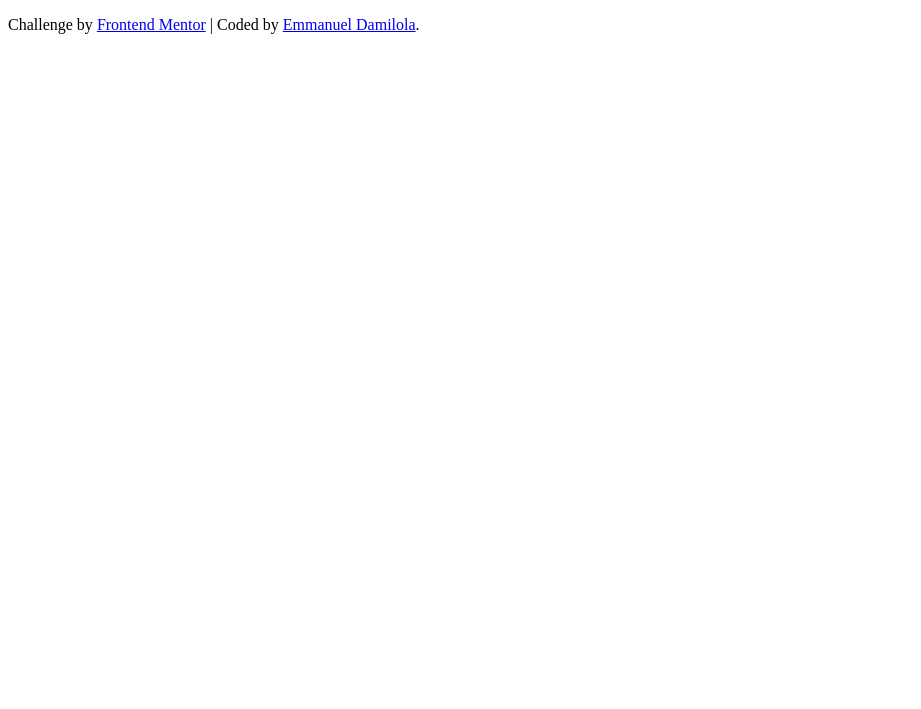
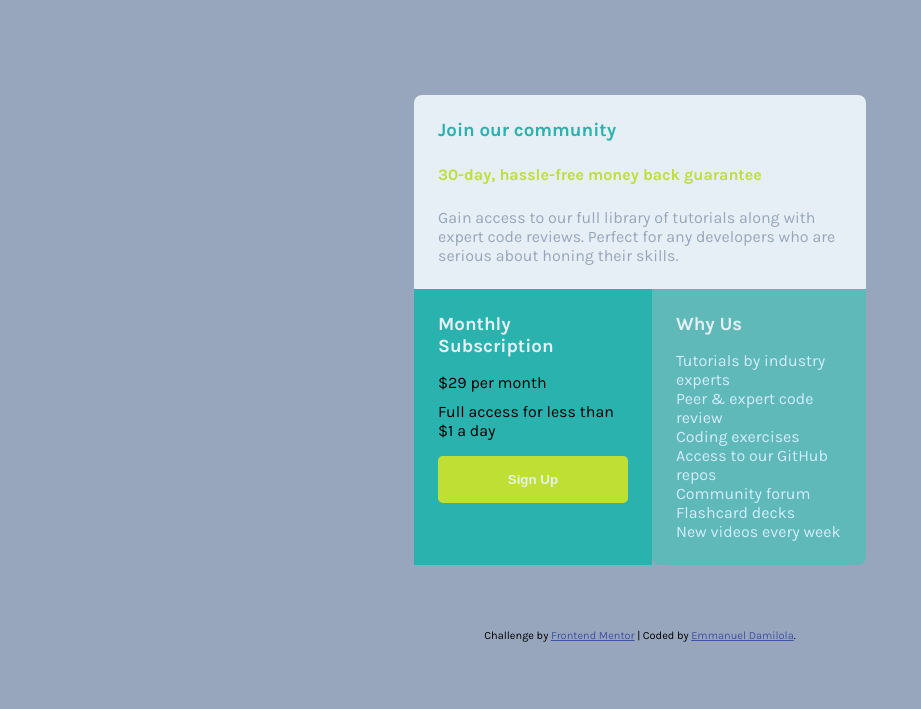
Before and after one commit to DAEM007/price-grid-tailwind, a plain HTML site: page index.html in a window 1280 px wide. Shown: the whole page, without its empty margins (0-921 px from the left). Drawn offline with Linux system fonts and the light colour scheme.

Commit message:
updates to price-grid-section

```diff
--- a/index.html
+++ b/index.html
@@ -10,17 +10,50 @@
       sizes="32x32"
       href="./images/favicon-32x32.png"
     />
+    <link rel="stylesheet" href="styles/styles.css" />
     <title>Frontend Mentor | Single Price Grid Component</title>
   </head>
   <body>
-    <!-- Join our community 30-day, hassle-free money back guarantee Gain access to
-    our full library of tutorials along with expert code reviews. Perfect for
-    any developers who are serious about honing their skills. Monthly
-    Subscription &dollar;29 per month Full access for less than &dollar;1 a day
-    Sign Up Why Us Tutorials by industry experts Peer &amp; expert code review
-    Coding exercises Access to our GitHub repos Community forum Flashcard decks
-    New videos every week -->
-
+    <section class="price-grid-section-wrapper">
+      <div class="price-grid-section-cards">
+        <div class="community-wrapper">
+          <h3 class="community-header">Join our community</h3>
+          <p class="community-sub-text">
+            30-day, hassle-free money back guarantee
+          </p>
+          <p class="community-description">
+            Gain access to our full library of tutorials along with expert code
+            reviews. Perfect for any developers who are serious about honing
+            their skills.
+          </p>
+        </div>
+        <div class="subscription-and-why-wrapper">
+          <div class="subscription-wrapper">
+            <h3 class="subscription-header">Monthly Subscription</h3>
+            <div class="subscription-price">
+              <span class="price-digit"> &dollar;29</span>
+              <span class="price-text">per month</span>
+              <p class="subscription-text">
+                Full access for less than &dollar;1 a day
+              </p>
+            </div>
+            <button class="sign-up-btn">Sign Up</button>
+          </div>
+          <div class="why-us-wrapper">
+            <h3 class="why-us-header">Why Us</h3>
+            <div class="reasons">
+              <p class="reason">Tutorials by industry experts</p>
+              <p class="reason">Peer &amp; expert code review</p>
+              <p class="reason">Coding exercises</p>
+              <p class="reason">Access to our GitHub repos</p>
+              <p class="reason">Community forum</p>
+              <p class="reason">Flashcard decks</p>
+              <p class="reason">New videos every week</p>
+            </div>
+          </div>
+        </div>
+      </div>
+    </section>
     <footer>
       <p class="attribution">
         Challenge by
--- a/styles/styles.css
+++ b/styles/styles.css
@@ -11,8 +11,10 @@
 /* variables */
 :root {
   --cyan-primary: hsl(179, 62%, 43%);
+  --cyan-light-primary: hsl(179, 39%, 55%);
   --bright-yellow-primary: hsl(71, 73%, 54%);
   --light-gray: hsl(204, 43%, 93%);
+  --light-gray-light: hsl(204, 88%, 91%);
   --grayish-blue: hsl(218, 22%, 67%);
   --font-body: 16px;
   --font-400: 400;
@@ -22,8 +24,100 @@
 /* mobile styles */
 html,
 body {
+  background: var(--grayish-blue);
   font-family: "Karla", sans-serif;
   font-size: var(--font-body);
+  display: flex;
+  flex-direction: column;
+  align-items: center;
+  justify-content: center;
+  height: 100vh;
+}
+
+.price-grid-section-wrapper {
+  max-width: 500px;
+  padding-inline: 1.5rem;
+  display: flex;
+  flex-direction: column;
+}
+
+.price-grid-section-wrapper .price-grid-section-cards {
+  border-radius: 0.3rem;
+}
+
+/* === shared styles start === */
+.price-grid-section-wrapper .community-wrapper,
+.subscription-and-why-wrapper .subscription-wrapper,
+.subscription-and-why-wrapper .why-us-wrapper {
+  padding: 1.5rem;
+}
+/* === shared styles end === */
+
+.price-grid-section-wrapper .community-wrapper {
+  display: flex;
+  flex-direction: column;
+  gap: 1.5rem;
+  background: var(--light-gray);
+  border-top-left-radius: 0.5rem;
+  border-top-right-radius: 0.5rem;
+}
+
+.community-wrapper .community-header {
+  color: var(--cyan-primary);
+}
+
+.community-wrapper .community-sub-text {
+  color: var(--bright-yellow-primary);
+  font-weight: var(--font-700);
+}
+
+.community-wrapper .community-description {
+  color: var(--grayish-blue);
+}
+
+.price-grid-section-wrapper .subscription-and-why-wrapper {
+  display: flex;
+  flex-direction: column;
+}
+
+.subscription-and-why-wrapper .subscription-wrapper {
+  display: flex;
+  flex-direction: column;
+  gap: 1rem;
+  background: var(--cyan-primary);
+}
+
+.subscription-wrapper .subscription-header {
+  color: var(--light-gray);
+}
+
+.subscription-wrapper .subscription-price .subscription-text {
+  margin-top: 10px;
+}
+
+.subscription-wrapper .sign-up-btn {
+  background: var(--bright-yellow-primary);
+  color: var(--light-gray);
+  font-weight: var(--font-700);
+  padding: 1rem;
+  outline: none;
+  border: none;
+  border-radius: 0.3rem;
+}
+
+.subscription-and-why-wrapper .why-us-wrapper {
+  display: flex;
+  flex-direction: column;
+  gap: 1rem;
+  background: var(--cyan-light-primary);
+  color: var(--light-gray);
+  border-bottom-left-radius: 0.5rem;
+  border-bottom-right-radius: 0.5rem;
+}
+
+.why-us-wrapper .reason {
+  font-weight: var(--font-400);
+  color: var(--light-gray-light);
 }
 
 .attribution {
@@ -36,3 +130,12 @@ body {
 }
 
 /* desktop styles */
+@media (min-width: 768px) {
+  .price-grid-section-wrapper {
+    margin-inline: auto;
+  }
+
+  .price-grid-section-wrapper .subscription-and-why-wrapper {
+    flex-direction: row;
+  }
+}
```
